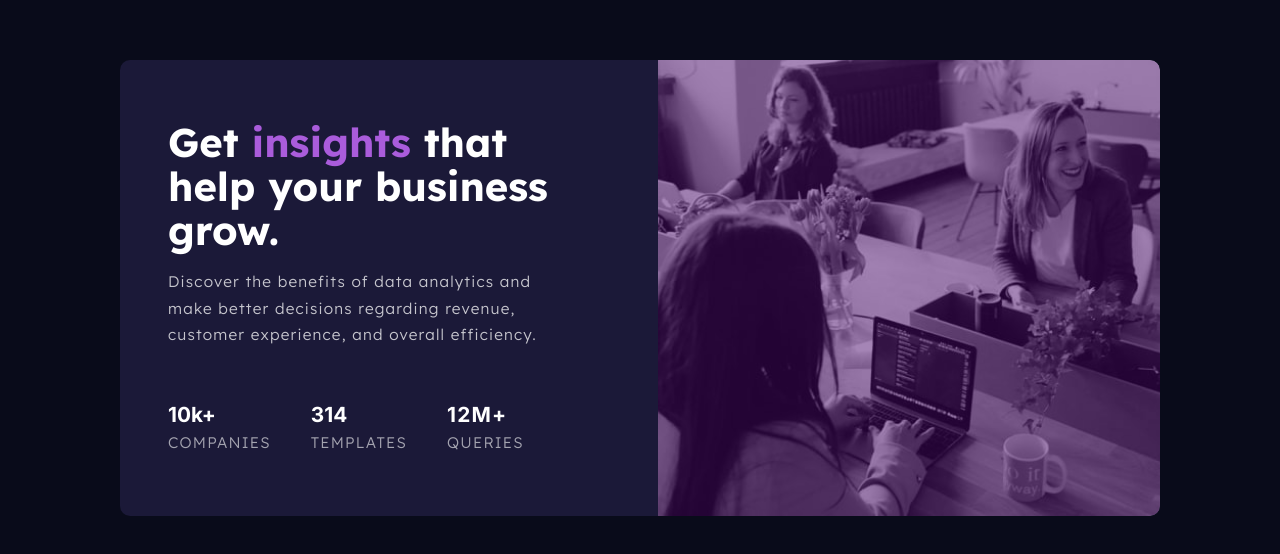
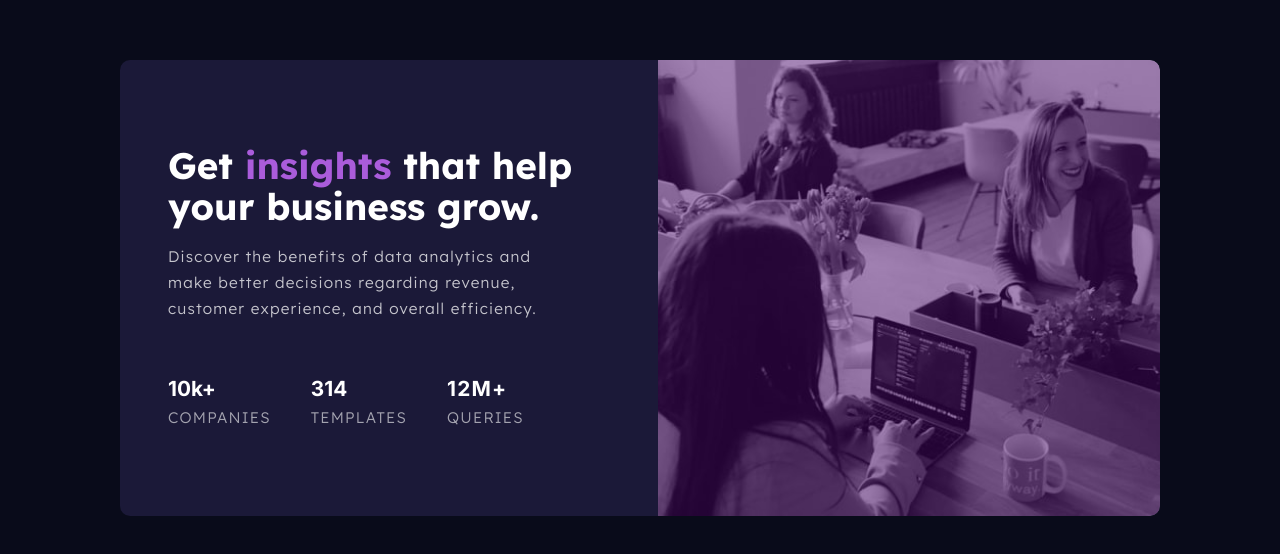
Before and after one commit to RoxySash/Stats-Preview-Card-Component-Main, a plain HTML site: page index.html in a window 1280 px wide. Shown: the part 112-666 px from the top of the page. Drawn offline with Linux system fonts and the light colour scheme.

Commit message:
title font updated

```diff
--- a/styles.css
+++ b/styles.css
@@ -16,7 +16,7 @@
 
   --transparent-purple: hsla(279, 89%, 22%, 0.488);
 
-  --fs: clamp(2.5rem, 2.3vw, 1.5rem);
+  --fs: clamp(2.3rem, 2.3vw, 1.5rem);
   --fs-p: max(0.86rem, 1.2vw);
   --fs-stats: max(1.3rem, 1.2vw);
   --fs-tp: max(0.225rem, 1.2vw);
```
